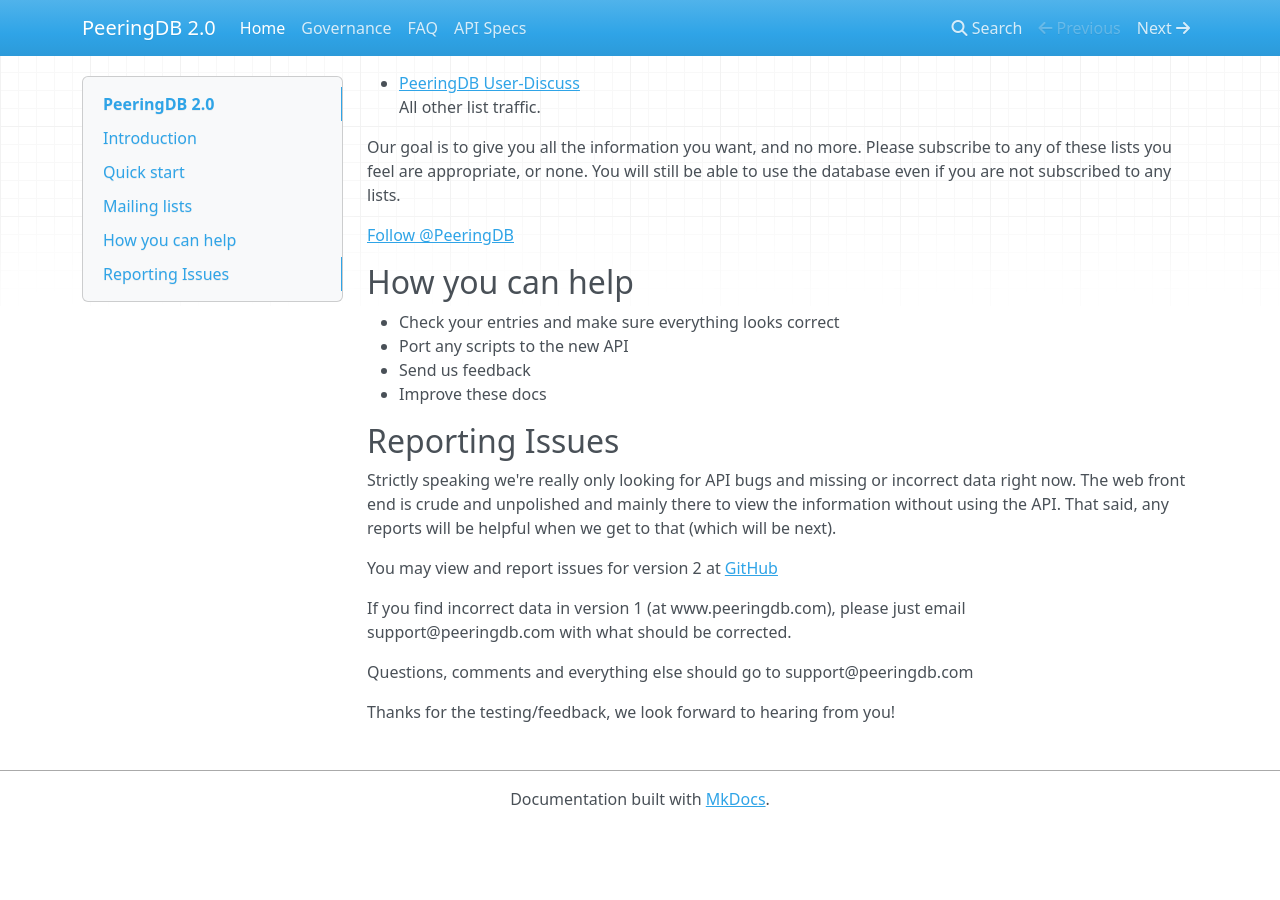
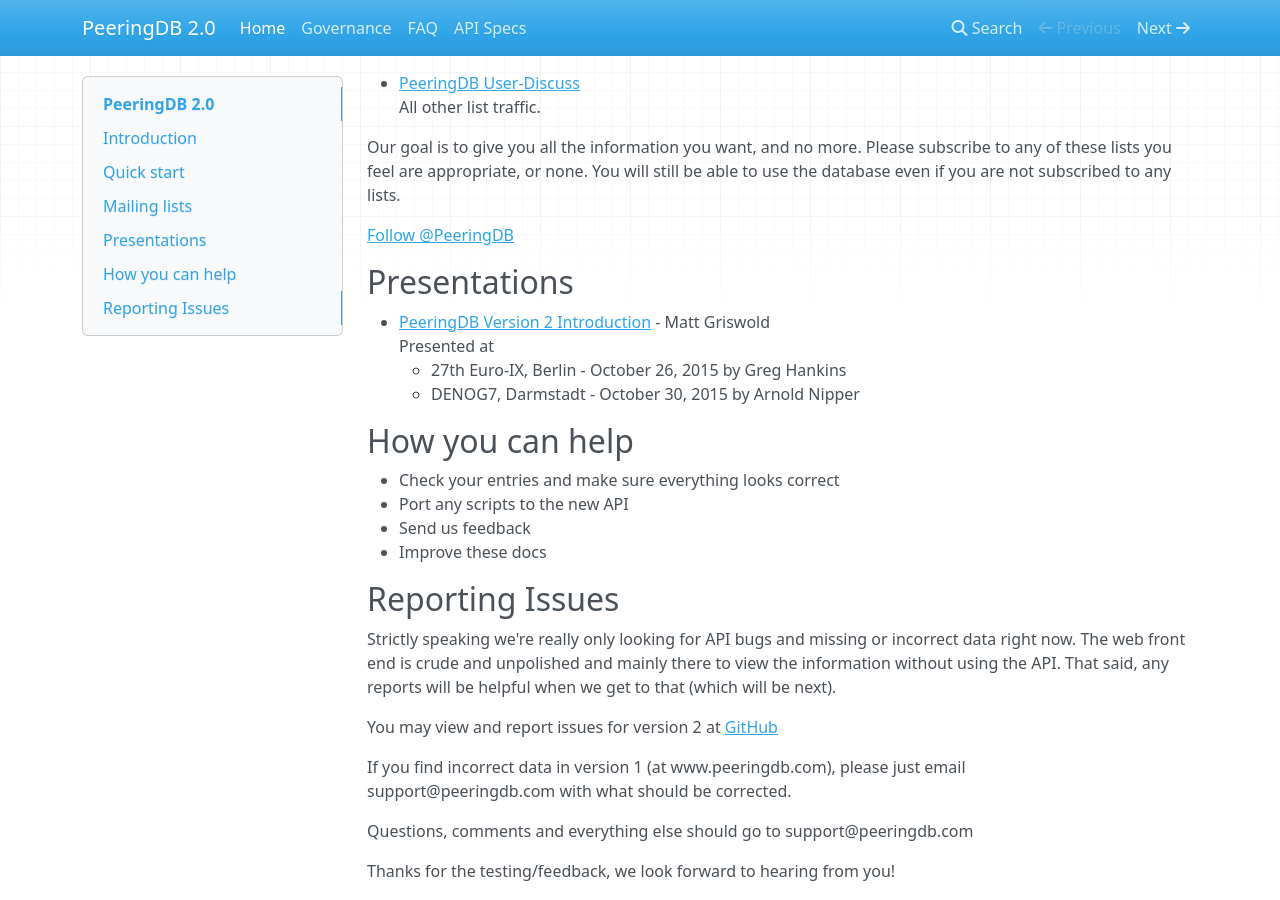
Before and after one commit to peeringdb/docs, an MkDocs documentation site: the page built from docs/index.md, in a window 1280 px wide and 900 px high, scrolled down 1467 px. Built offline with MkDocs 1.6.1, drawn with Linux system fonts in a browser that asks for light colours; nearby versions of some CDN libraries; comment, search, counter and statistics services are not loaded; old or Windows-style settings are respelled for this version of MkDocs; before the commit the page ends 2294 px from its top, so only the background shows below that.

Commit message:
add presentations

```diff
--- a/docs/index.md
+++ b/docs/index.md
@@ -75,6 +75,15 @@
 <script>!function(d,s,id){var js,fjs=d.getElementsByTagName(s)[0],p=/^http:/.test(d.location)?'http':'https';if(!d.getElementById(id)){js=d.createElement(s);js.id=id;js.src=p+'://platform.twitter.com/widgets.js';fjs.parentNode.insertBefore(js,fjs);}}(document, 'script', 'twitter-wjs');</script>
 </p>
 
+
+## Presentations
+
+- [PeeringDB Version 2 Introduction](presentation/PeeringDB_Version_2-Introduction.pdf) - Matt Griswold
+  Presented at
+    - 27th Euro-IX, Berlin - October 26, 2015 by Greg Hankins
+    - DENOG7, Darmstadt - October 30, 2015 by Arnold Nipper
+
+
 ## How you can help
 
 - Check your entries and make sure everything looks correct
```
Also changed, not shown: 1 other file.
